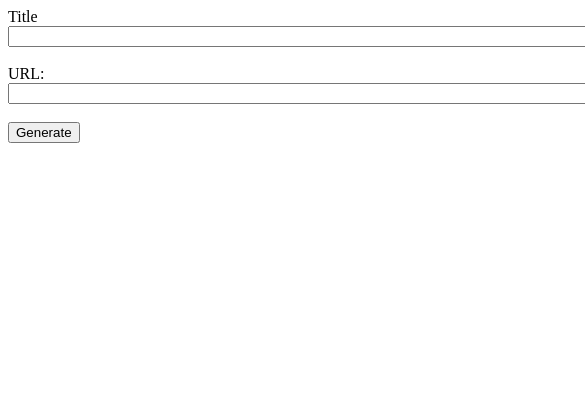
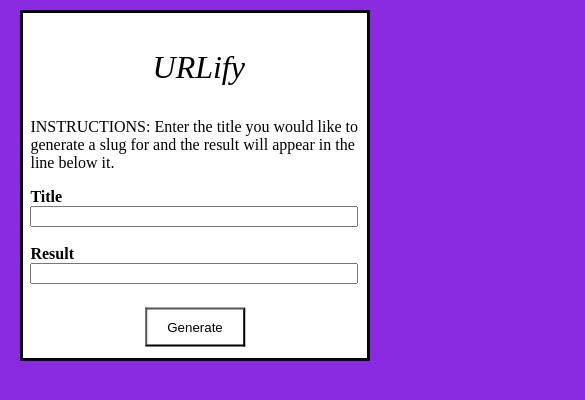
Before and after one commit to Ryans-Projects-for-Personal-Learning/urlify, a plain HTML site: page index.html in a window 390 px wide. Shown: the top 400 px of the page, 585 px wide, since content can reach past the window. Drawn offline with Linux system fonts and the light colour scheme.

Commit message:
Edited style

```diff
--- a/index.html
+++ b/index.html
@@ -9,11 +9,13 @@
 </head>
 <body>
     <div class="urlifyDiv">
-    <label id="title">Title</label>
-    <input type="text" id="titleInput" name="titleInput" size="100"><br><br>
-    <label id="url">URL:</label>
-    <input type="text" id="urlOutput" name="urlOutput" size="100" readonly><br><br>
-    <button type="submit" value="Generate" onClick="urlify()">Generate</button>
+    <p class="title">URLify</p>
+    INSTRUCTIONS: Enter the title you would like to generate a slug for and the result will appear in the line below it.</p>
+    <b><label class="InputTitle"></label>Title</label></b><br>
+    <input type="text" id="titleInput" name="titleInput"><br><br>
+    <b><label id="url">Result</label></b><br>
+    <input type="text" id="urlOutput" name="urlOutput" readonly><br><br>
+    <button class="generate" type="submit" value="Generate" onClick="urlify()">Generate</button>
 </div>
     <script src = "urlify.js" async defer></script>
 </body>
--- a/style.css
+++ b/style.css
@@ -0,0 +1,58 @@
+body{
+    background-color: blueviolet;
+}
+
+.title{
+    text-align: center;
+    font-size: 32px;
+    font-style: oblique;
+}
+
+.urlifyDiv{
+    background-color: #ffffff;
+    border-style: solid;
+    border-color: #000000;
+    margin: auto;
+    margin-top: 100px;
+    padding-top: 1%;
+    padding-left: 2%;
+    padding-bottom: 5%;
+    width: 950px;
+}
+
+input{
+    width: 95%;
+}
+
+.InputTitle{
+    text-align: center;
+}
+
+.generate{
+    margin-top: 25px;
+    position: absolute;
+    left: 50%;
+    -ms-transform: translate(-50%, -50%);
+    transform: translate(-50%, -50%);
+    padding: 10px;
+    padding-left: 20px;
+    padding-right: 20px;
+    background-color: #ffffff;
+}
+
+@media screen and (max-width: 800px){
+    .urlifyDiv{
+        width: 90%;
+        background-color: #ffffff;
+        border-style: solid;
+        border-color: #000000;
+        margin: auto;
+        margin-top: 10px;
+        padding-top: 1%;
+        padding-bottom: 15%;
+    }
+
+    .InputTitle{
+        width: 95%;
+    }
+  }
```
